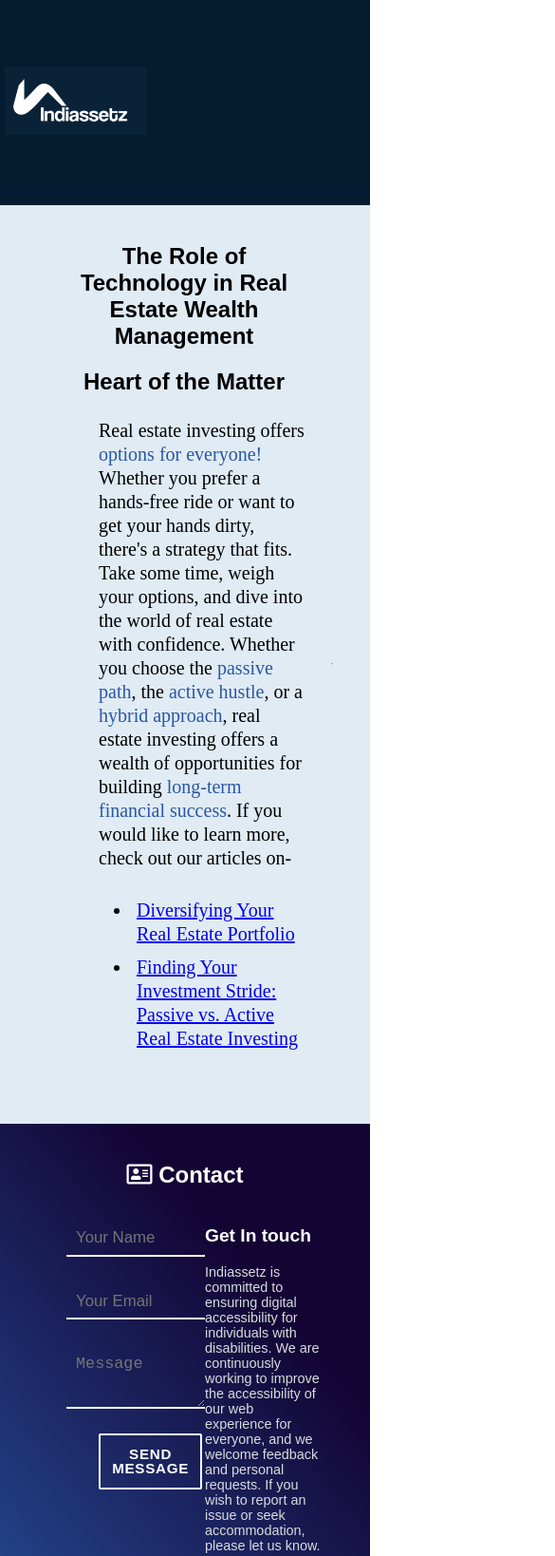
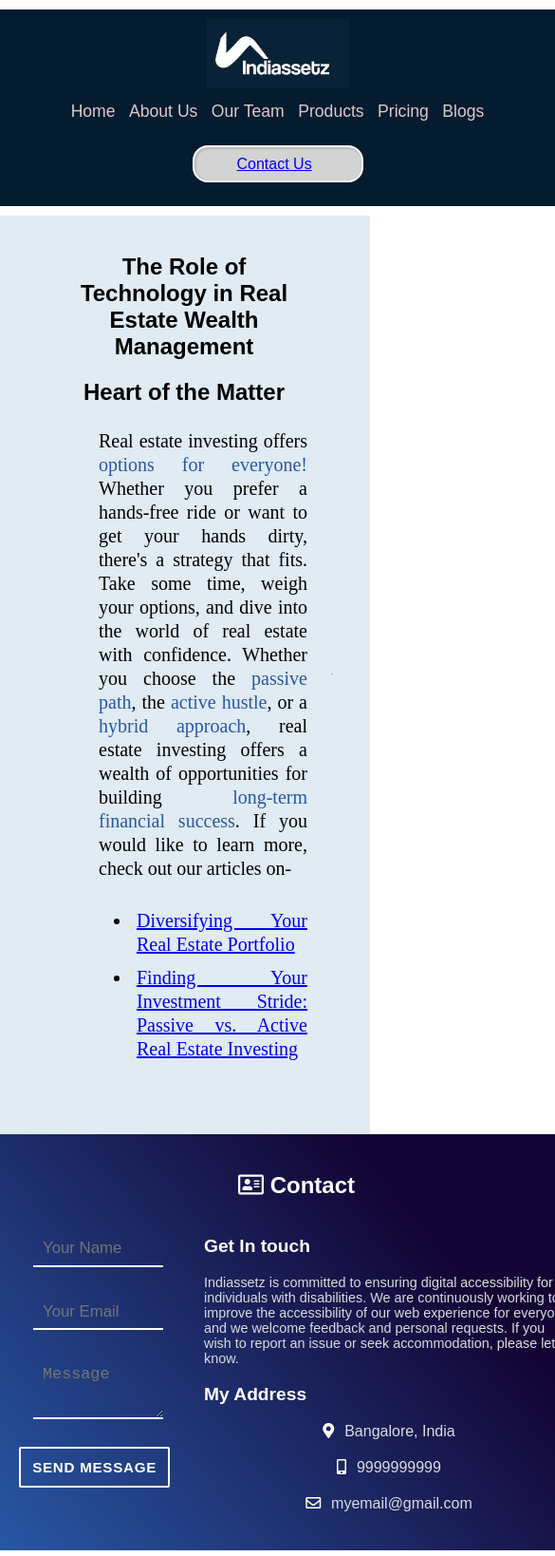
Before and after one commit to AnuradhaDixit/Indiassetz, a plain HTML site: page TechnologyInRealEstate.html in a window 390 px wide. Shown: the top 1638 px of the page at 95% size, 585 px wide, since content can reach past the window. Drawn offline with Linux system fonts and the light colour scheme; files whose address does not match are found by name.

Commit message:
Update style.css

```diff
--- a/style.css
+++ b/style.css
@@ -246,3 +246,74 @@
 .text-justify {
     text-align: justify;
 }
+
+@media only screen and (max-width: 600px) {
+    /* Styles for small devices (e.g., smartphones) */
+    body {
+        padding: 0; /* Remove padding to maximize screen space */
+    }
+
+    .nav-left {
+        flex-direction: column; /* Stack navigation vertically */
+        align-items: center; /* Center align items */
+        width: 150%;
+    }
+
+    .logo {
+        padding: 10px; /* Increase padding for better spacing */
+    }
+
+    .horizontal-list {
+        padding-left: 0; /* Remove left padding for the navigation menu */
+        width: 100%; /* Set width to 100% for full-width navigation */
+        justify-content: center; /* Center align navigation items */
+    }
+
+    .nav-menu li {
+        margin: 0 5px; /* Adjust margin for better spacing between navigation items */
+    }
+
+
+
+    .para-text {
+        text-align: justify; /* Justify text for better readability */
+    }
+
+    #contact {
+        width: 150%;
+    }
+
+    #contact-form,
+    #my-details-container {
+        width: 100%; /* Set width to 100% for full-width contact form and details */
+        margin-left: 0; /* Remove left margin to center contact form and details */
+    }
+
+    #contact-form input,
+    #contact-form textarea {
+        width: 60%; /* Adjust input and textarea width for better responsiveness */
+    }
+
+    #contact-form button[type="submit"] {
+        margin-left: 0; /* Remove left margin to center submit button */
+    }
+
+    .my-details-info-container {
+        text-align: center; /* Center align contact details */
+    }
+
+    nav {
+        padding: 10px 0; /* Add padding to the navigation for better spacing */
+    }
+}
+
+@media only screen and (min-width: 601px) and (max-width: 1024px) {
+
+    nav ul {
+        justify-content: space-around; /* Distribute navigation items evenly */
+    }
+
+    #contact {
+        padding: 20px; /* Increase padding for better spacing */
+    }
+}
```
